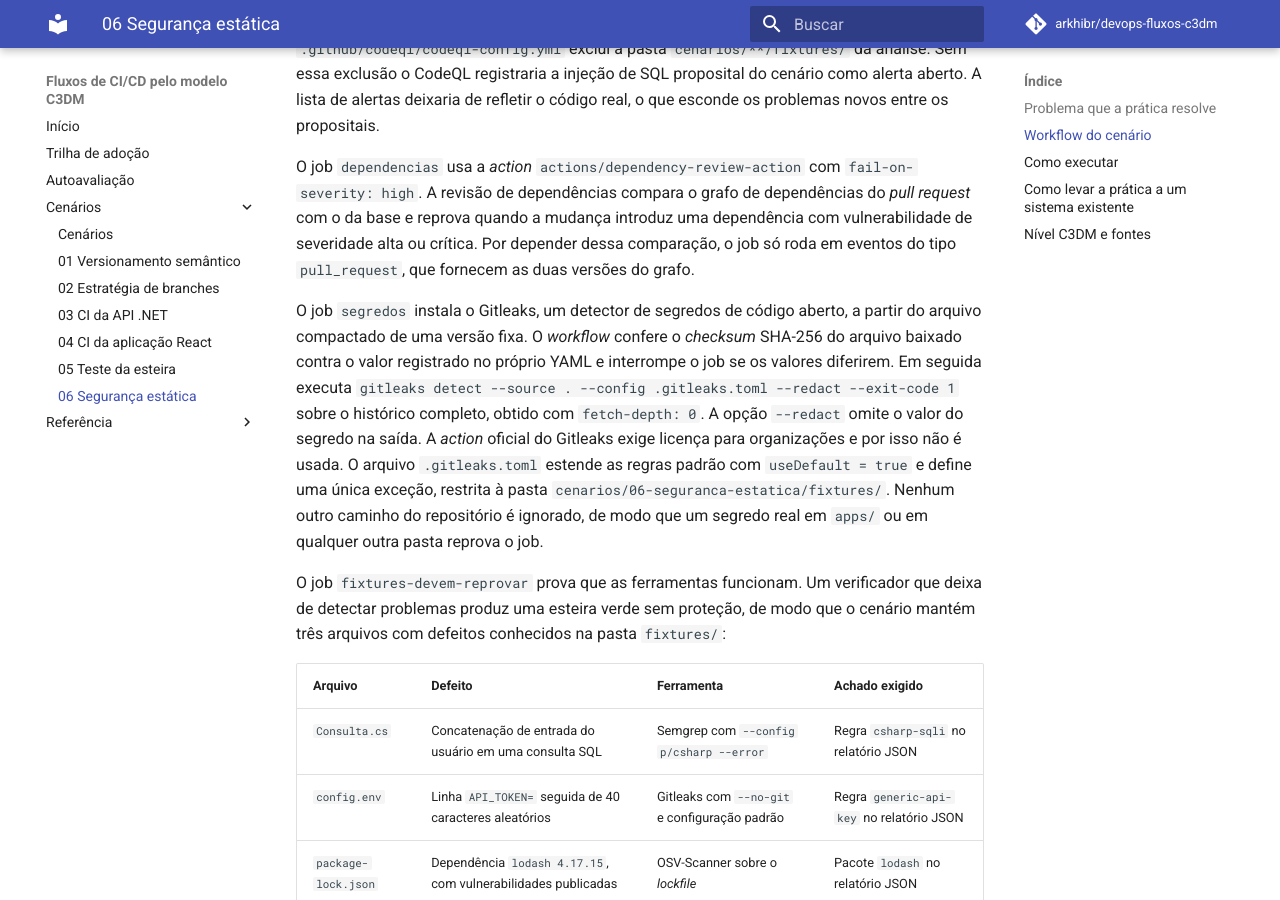
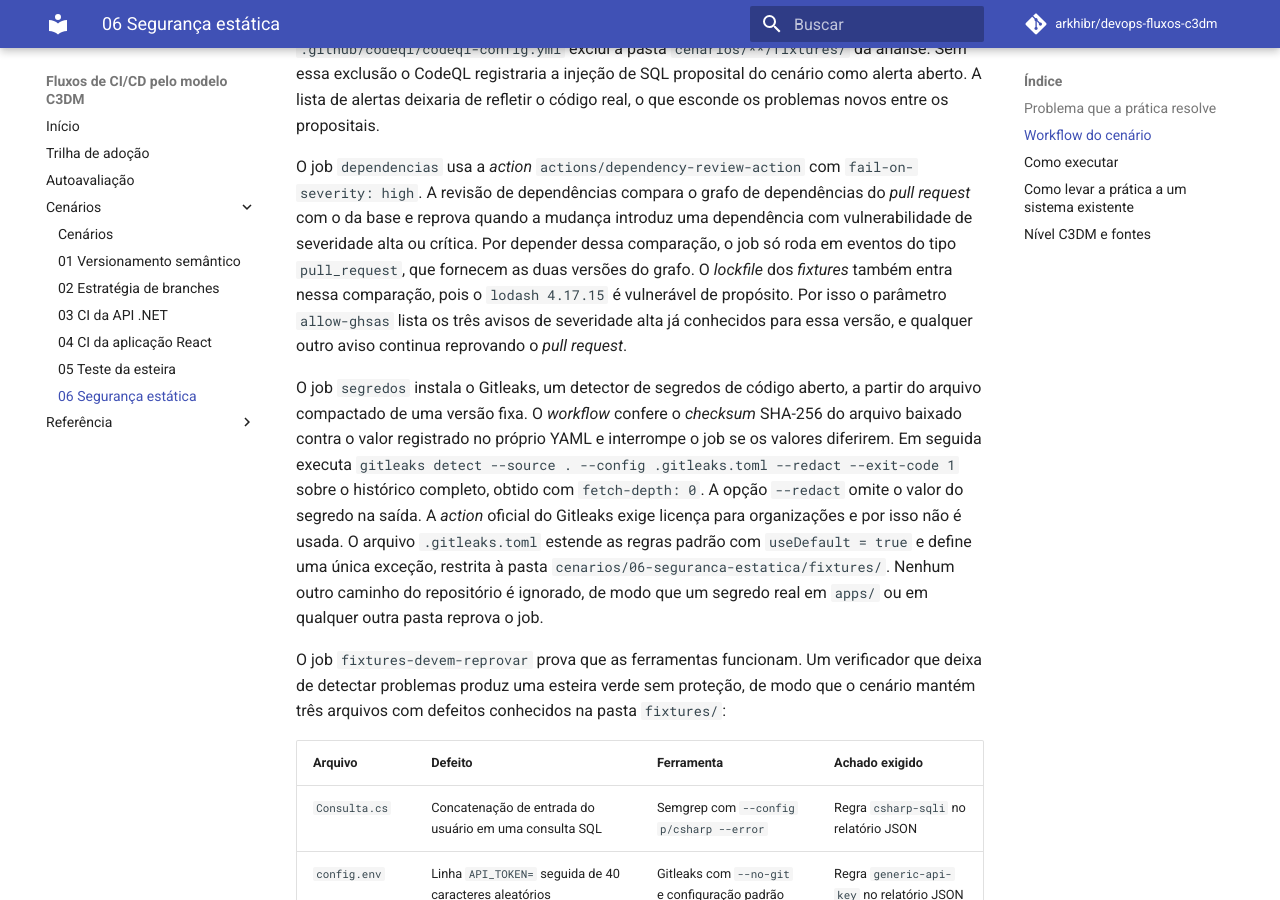
Before and after one commit to arkhibr/devops-fluxos-c3dm, an MkDocs documentation site: the page built from docs/cenarios/06.md, in a window 1280 px wide and 900 px high, scrolled down 948 px. Built offline with MkDocs 1.6.1 and Material for MkDocs 9.7.7, drawn with Linux system fonts in a browser that asks for light colours; comment, search, counter and statistics services are not loaded.

Commit message:
fix(06): permitir os avisos do lodash dos fixtures na revisão de dependências
Co-Authored-By: Claude Opus 5.5 <noreply@anthropic.com>

```diff
--- a/cenarios/06-seguranca-estatica/README.md
+++ b/cenarios/06-seguranca-estatica/README.md
@@ -12,7 +12,7 @@ O *workflow* `06-seguranca.yml` roda em todo *pull request* e em todo *push* par
 
 O job `codeql` executa o CodeQL, o mecanismo de SAST do GitHub. Ele usa uma matriz com as linguagens `csharp` e `javascript-typescript`, que correspondem à API e à aplicação web. O parâmetro `build-mode: none` faz o CodeQL extrair o código sem compilar o projeto, o que dispensa instalar o SDK e reduz o tempo da execução. Esse job é o único com `permissions: security-events: write`, necessária para publicar os resultados na aba de alertas de segurança do repositório. Os demais jobs herdam apenas `contents: read`. O arquivo `.github/codeql/codeql-config.yml` exclui a pasta `cenarios/**/fixtures/` da análise. Sem essa exclusão o CodeQL registraria a injeção de SQL proposital do cenário como alerta aberto. A lista de alertas deixaria de refletir o código real, o que esconde os problemas novos entre os propositais.
 
-O job `dependencias` usa a *action* `actions/dependency-review-action` com `fail-on-severity: high`. A revisão de dependências compara o grafo de dependências do *pull request* com o da base e reprova quando a mudança introduz uma dependência com vulnerabilidade de severidade alta ou crítica. Por depender dessa comparação, o job só roda em eventos do tipo `pull_request`, que fornecem as duas versões do grafo.
+O job `dependencias` usa a *action* `actions/dependency-review-action` com `fail-on-severity: high`. A revisão de dependências compara o grafo de dependências do *pull request* com o da base e reprova quando a mudança introduz uma dependência com vulnerabilidade de severidade alta ou crítica. Por depender dessa comparação, o job só roda em eventos do tipo `pull_request`, que fornecem as duas versões do grafo. O *lockfile* dos *fixtures* também entra nessa comparação, pois o `lodash 4.17.15` é vulnerável de propósito. Por isso o parâmetro `allow-ghsas` lista os três avisos de severidade alta já conhecidos para essa versão, e qualquer outro aviso continua reprovando o *pull request*.
 
 O job `segredos` instala o Gitleaks, um detector de segredos de código aberto, a partir do arquivo compactado de uma versão fixa. O *workflow* confere o *checksum* SHA-256 do arquivo baixado contra o valor registrado no próprio YAML e interrompe o job se os valores diferirem. Em seguida executa `gitleaks detect --source . --config .gitleaks.toml --redact --exit-code 1` sobre o histórico completo, obtido com `fetch-depth: 0`. A opção `--redact` omite o valor do segredo na saída. A *action* oficial do Gitleaks exige licença para organizações e por isso não é usada. O arquivo `.gitleaks.toml` estende as regras padrão com `useDefault = true` e define uma única exceção, restrita à pasta `cenarios/06-seguranca-estatica/fixtures/`. Nenhum outro caminho do repositório é ignorado, de modo que um segredo real em `apps/` ou em qualquer outra pasta reprova o job.
 
```
Also changed, not shown: 2 other files.
